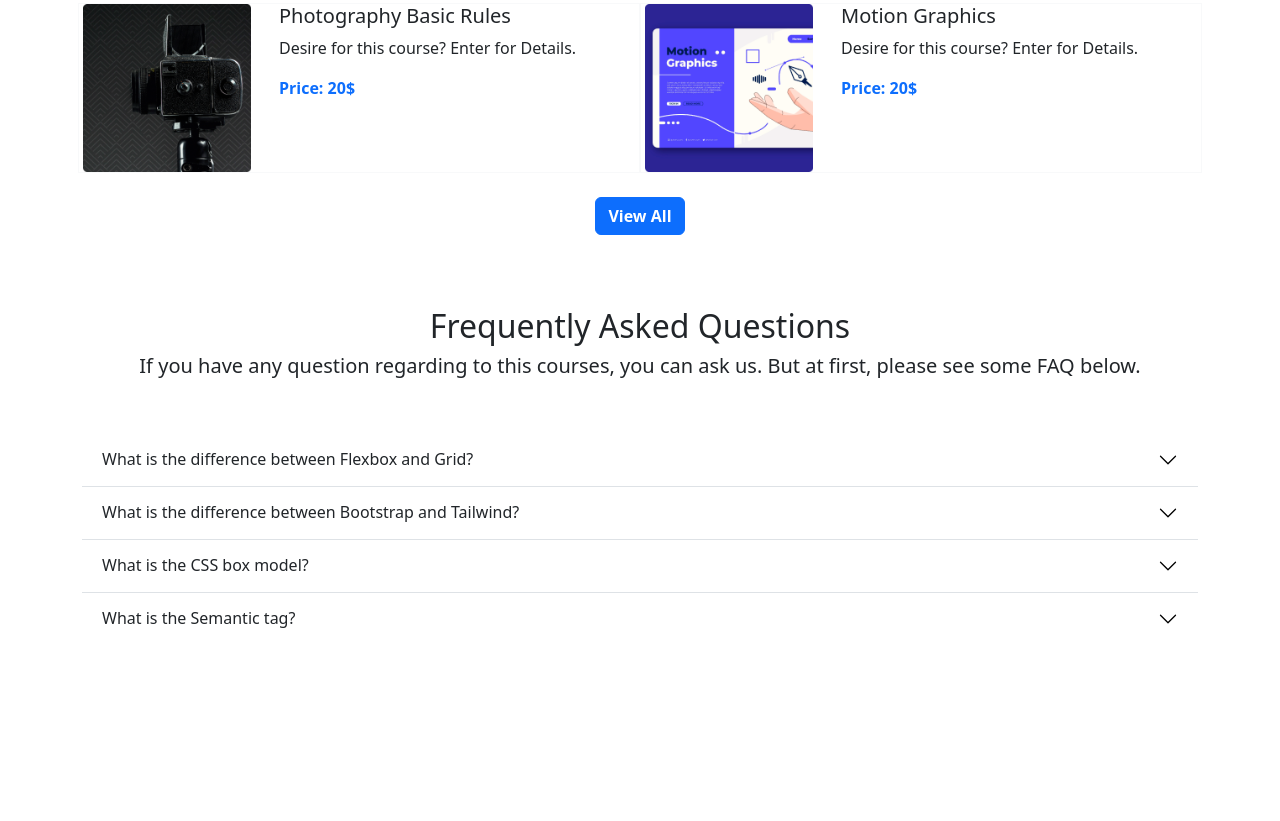
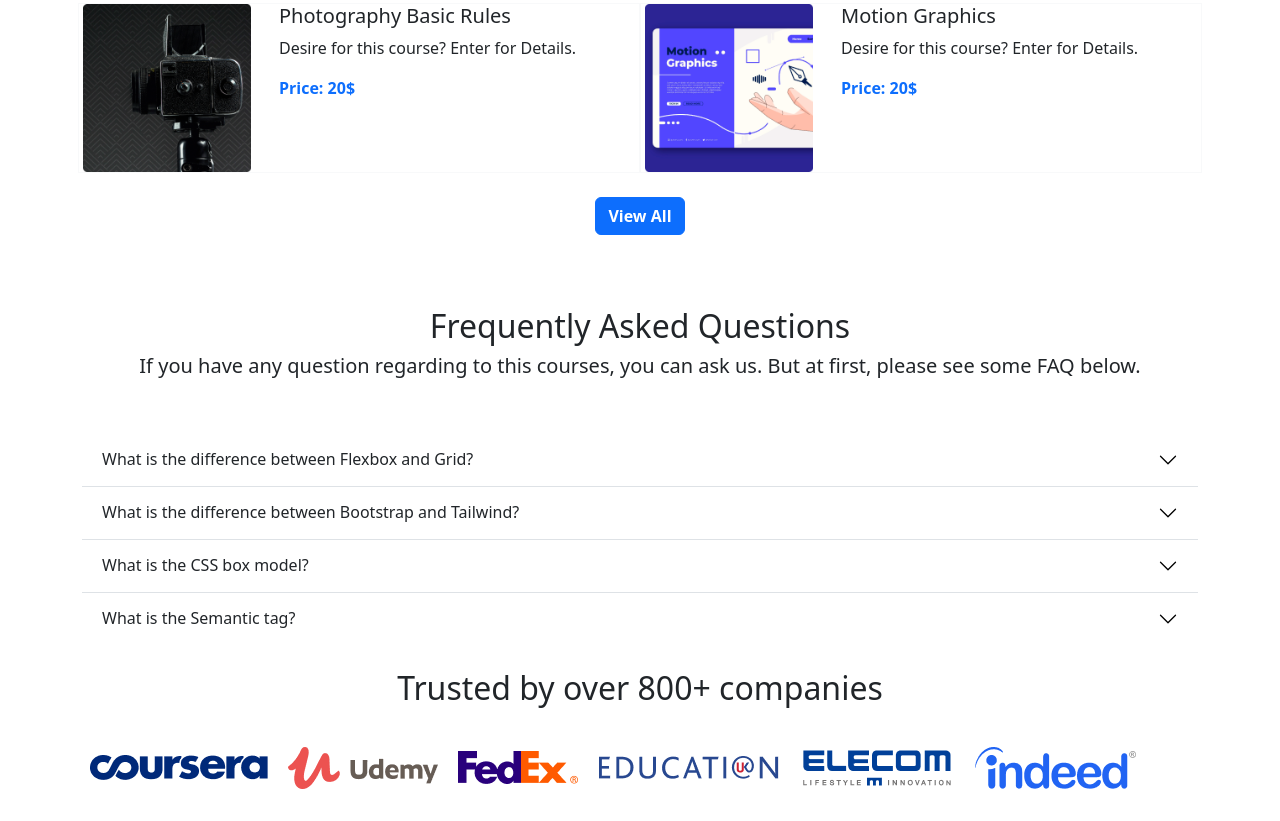
Before and after one commit to Avik2293/education-center, a plain HTML site: page index.html in a window 1280 px wide. Shown: the part 1223-2044 px from the top of the page. Before the commit the page ends 1868 px from the top, so only its background shows below. Drawn offline with nearby package versions, Linux system fonts and the light colour scheme.

Commit message:
company part

```diff
--- a/index.html
+++ b/index.html
@@ -255,6 +255,19 @@
             </div>
         </section>
 
+        <section class="d-none d-lg-block">
+            <div class="text-center p-4">
+                <h2>Trusted by over 800+ companies</h2>
+            </div>
+            <div class="pb-4">
+                <img class="p-2" src="images/company/company-1.png" alt="">
+                <img class="p-2" src="images/company/company-2.png" alt="">
+                <img class="p-2" src="images/company/company-3.png" alt="">
+                <img class="p-2" src="images/company/company-4.png" alt="">
+                <img class="p-2" src="images/company/company-5.png" alt="">
+                <img class="p-2" src="images/company/company-6.png" alt="">
+            </div>
+        </section>
     </main>
 
 
```
